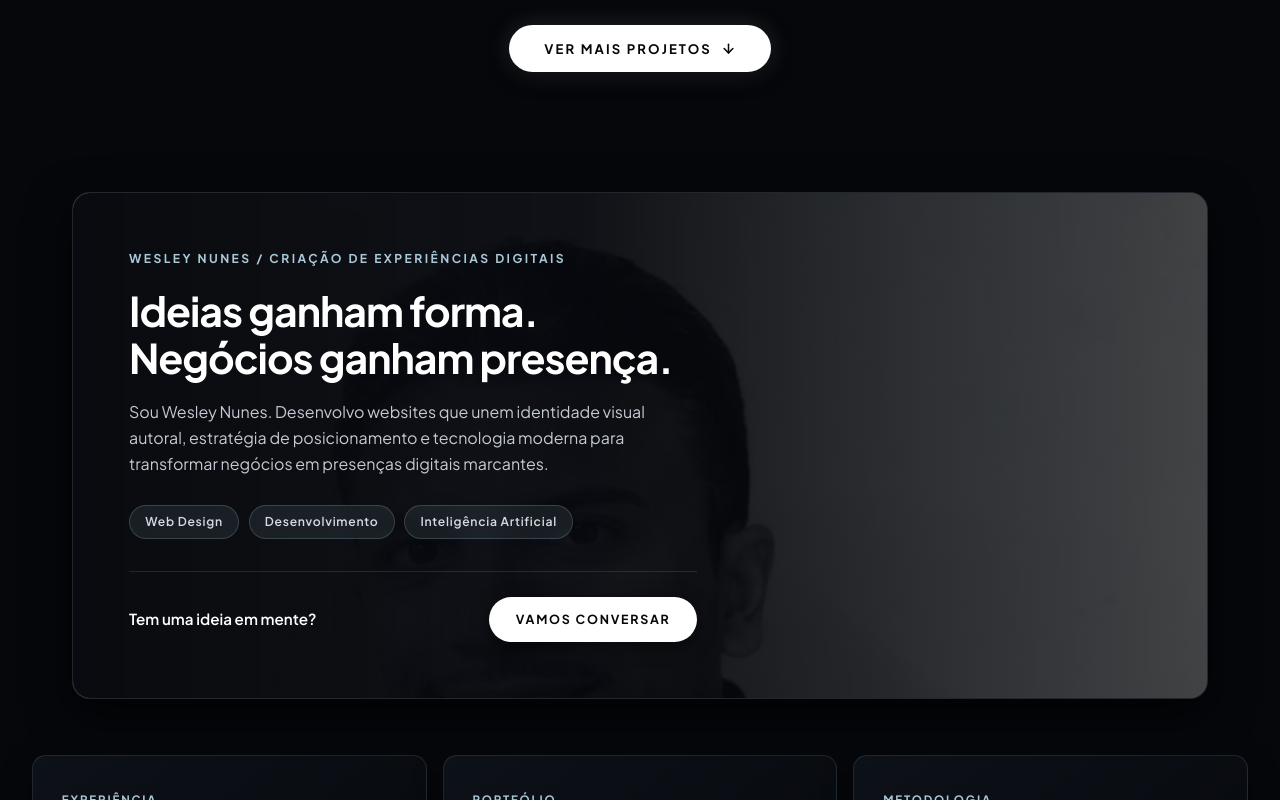
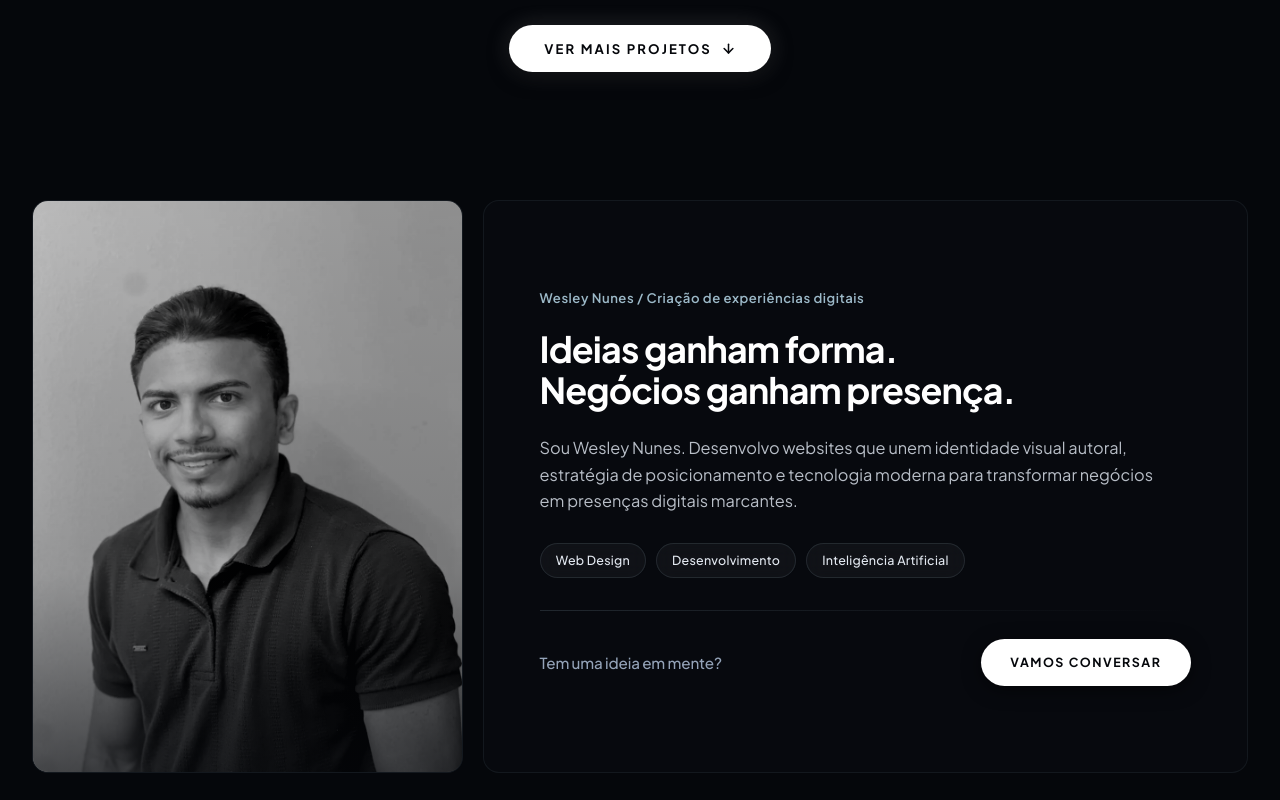
Before and after one commit to wesleynunesc1/wesleynunes, a React (Vite) app: page / in a window 1280 px wide. Shown: the part 2000-2800 px from the top of the page. Built offline with nearby package versions, Linux system fonts and the light colour scheme.

Commit message:
perf: fix cinematic scroll freezes and refine about layout

```diff
--- a/src/components/AboutProfileCard.css
+++ b/src/components/AboutProfileCard.css
@@ -1,122 +1,143 @@
 /* ==========================================================================
-   ABOUT PROFILE CARD — B&W BACKGROUND PHOTO, COMPACT MOBILE & PREMIUM DESKTOP
+   ABOUT / APRESENTAÇÃO PESSOAL - WESLEY NUNES
+   Desktop: Layout editorial premium com 2 cards lado a lado (~40% foto, ~60% texto)
+   Mobile: Card único vertical com retrato B&W no topo (enquadramento superior refinado)
    ========================================================================== */
 
 .about-profile-section {
   position: relative;
   width: 100%;
-  max-width: 1200px;
-  margin: 0 auto;
-  padding: 2.5rem 2rem 3.5rem;
+  padding: 3rem 2rem 5rem;
   z-index: 10;
+  background-color: #05070b;
 }
 
-.about-profile-card {
+.about-profile-container {
+  max-width: 1440px;
+  margin: 0 auto;
+}
+
+/* ==========================================================================
+   DESKTOP GRID (Dois Cards Independentes Lado a Lado)
+   ========================================================================== */
+.about-desktop-grid {
+  display: grid;
+  grid-template-columns: 0.72fr 1.28fr; /* Proporção ~36% / ~64% elegante */
+  gap: 20px;
+  align-items: stretch;
+}
+
+.about-mobile-card {
+  display: none;
+}
+
+/* 1. Card Esquerdo - Fotografia Editorial Pura */
+.about-photo-card {
+  position: relative;
+  background-color: #07090E;
+  border-radius: 16px;
+  overflow: hidden;
+  border: 1px solid rgba(169, 200, 216, 0.08);
+  min-height: 520px;
+  display: flex;
+}
+
+.about-photo-wrapper {
   position: relative;
   width: 100%;
-  background-color: #06080d;
-  border: 1px solid rgba(169, 200, 216, 0.16);
-  border-radius: 18px;
-  overflow: hidden;
-  box-shadow: 0 16px 45px rgba(0, 0, 0, 0.7), inset 0 1px 0 rgba(255, 255, 255, 0.05);
-  transition: border-color 0.3s ease, box-shadow 0.3s ease;
-  min-height: 480px;
-  display: flex;
-  align-items: center;
+  height: 100%;
 }
 
-.about-profile-card:hover {
-  border-color: rgba(169, 200, 216, 0.28);
-  box-shadow: 0 20px 55px rgba(0, 0, 0, 0.8), 0 0 25px rgba(169, 200, 216, 0.06);
-}
-
-/* 1. Imagem de Fundo B&W */
-.about-bg-photo {
-  position: absolute;
-  inset: 0;
-  width: 100%;
-  height: 100%;
-  overflow: hidden;
-  pointer-events: none;
-  z-index: 1;
-}
-
-.about-picture {
+.about-photo-wrapper picture {
   display: block;
   width: 100%;
   height: 100%;
 }
 
-.about-bg-img {
+.about-editorial-img {
   width: 100%;
   height: 100%;
   object-fit: cover;
-  object-position: 85% 18%; /* Foto posicionada estrategicamente à direita/centro no desktop */
+  object-position: center 15%; /* Foco editorial no olhar e rosto */
   display: block;
-  filter: grayscale(100%) contrast(1.15) brightness(0.65);
+  filter: grayscale(100%) contrast(1.12) brightness(0.9);
+  transition: transform 0.6s cubic-bezier(0.16, 1, 0.3, 1), filter 0.6s ease;
 }
 
-/* Overlay escurecido e gradientes de alto contraste para legibilidade absoluta */
-.about-bg-overlay {
+.about-photo-card:hover .about-editorial-img {
+  transform: scale(1.02);
+  filter: grayscale(100%) contrast(1.15) brightness(0.95);
+}
+
+.about-photo-vignette {
   position: absolute;
   inset: 0;
   background: linear-gradient(
-    90deg,
-    rgba(6, 8, 13, 0.98) 0%,
-    rgba(6, 8, 13, 0.92) 45%,
-    rgba(6, 8, 13, 0.65) 75%,
-    rgba(6, 8, 13, 0.45) 100%
-  ),
-  radial-gradient(
-    circle at 80% 25%,
-    rgba(169, 200, 216, 0.06) 0%,
-    transparent 60%
+    180deg,
+    rgba(5, 7, 11, 0.05) 0%,
+    rgba(5, 7, 11, 0.2) 65%,
+    rgba(5, 7, 11, 0.65) 100%
   );
+  pointer-events: none;
 }
 
-/* 2. Corpo do Conteúdo / Bloco Coeso */
+/* 2. Card Direito - Conteúdo Narrativo Completo */
+.about-content-card {
+  position: relative;
+  background-color: #07090E;
+  border-radius: 16px;
+  overflow: hidden;
+  border: 1px solid rgba(169, 200, 216, 0.08);
+  display: flex;
+  align-items: center;
+  padding: 3.5rem 3.5rem;
+}
+
 .about-card-body {
   position: relative;
   z-index: 2;
-  width: 100%;
-  max-width: 680px;
-  padding: 3.5rem 3.5rem;
   display: flex;
   flex-direction: column;
-  text-align: left;
+  width: 100%;
 }
 
+/* 1. Identificação Superior em Case Normal */
 .about-tagline {
   font-family: var(--font-sans);
-  font-size: 0.76rem;
-  font-weight: 700;
-  letter-spacing: 0.2em;
+  font-size: 0.82rem;
+  font-weight: 600;
+  letter-spacing: 0.04em;
   color: var(--color-ice);
-  text-transform: uppercase;
-  margin-bottom: 1.15rem;
+  text-transform: none; /* NÃO uppercase */
+  margin-bottom: 1.25rem;
   display: inline-block;
+  opacity: 0.92;
 }
 
+/* 2. Título Principal */
 .about-title {
   font-family: var(--font-sans);
-  font-size: clamp(1.85rem, 3.2vw, 2.6rem);
-  font-weight: 800;
+  font-size: clamp(1.85rem, 2.8vw, 2.65rem);
+  font-weight: 700;
+  line-height: 1.15;
   letter-spacing: -0.025em;
-  line-height: 1.15;
-  color: #ffffff;
-  margin: 0 0 1.15rem 0;
+  color: #FFFFFF;
+  margin: 0 0 1.5rem;
+  text-wrap: balance;
 }
 
+/* 3. Descrição */
 .about-description {
   font-family: var(--font-sans);
-  font-size: 1rem;
+  font-size: 1.02rem;
   font-weight: 400;
-  line-height: 1.6;
-  color: #c4cad4;
-  margin: 0 0 1.8rem 0;
+  line-height: 1.65;
+  color: #B8BEC7;
+  margin: 0 0 1.75rem;
+  max-width: 640px;
 }
 
-/* Tags Complementares */
+/* 4. Categorias / Tags */
 .about-pill-tags {
   display: flex;
   flex-wrap: wrap;
@@ -126,27 +147,31 @@
 
 .about-tag-pill {
   font-family: var(--font-sans);
-  font-size: 0.76rem;
-  font-weight: 600;
-  letter-spacing: 0.06em;
-  color: #d6dbe4;
-  background: rgba(169, 200, 216, 0.1);
-  border: 1px solid rgba(169, 200, 216, 0.22);
+  font-size: 0.78rem;
+  font-weight: 500;
+  letter-spacing: 0.02em;
+  color: #E2E8F0;
+  background: rgba(255, 255, 255, 0.04);
+  border: 1px solid rgba(169, 200, 216, 0.12);
+  padding: 0.4rem 0.95rem;
   border-radius: 9999px;
-  padding: 0.38rem 0.95rem;
   backdrop-filter: blur(8px);
-  -webkit-backdrop-filter: blur(8px);
 }
 
-/* Divisor Sutil */
+/* 5. Linha Divisória Integrada */
 .about-divider {
   width: 100%;
   height: 1px;
-  background-color: rgba(169, 200, 216, 0.14);
-  margin-bottom: 1.6rem;
+  background: linear-gradient(
+    90deg,
+    rgba(169, 200, 216, 0.16) 0%,
+    rgba(169, 200, 216, 0.04) 70%,
+    transparent 100%
+  );
+  margin-bottom: 1.75rem;
 }
 
-/* Rodapé Interno */
+/* 6. CTA Final Elegante */
 .about-footer-row {
   display: flex;
   align-items: center;
@@ -158,23 +183,24 @@
 .about-cta-prompt {
   font-family: var(--font-sans);
   font-size: 0.95rem;
-  font-weight: 600;
-  color: #ffffff;
+  font-weight: 500;
+  color: #94A3B8;
+  letter-spacing: -0.01em;
 }
 
 .about-btn-talk {
   display: inline-flex;
   align-items: center;
   justify-content: center;
-  padding: 0.78rem 1.65rem;
-  background-color: #ffffff;
-  color: #05070b;
+  padding: 0.85rem 1.85rem;
+  background-color: #FFFFFF;
+  color: #05070B;
   text-decoration: none;
   border-radius: 9999px;
   font-family: var(--font-sans);
   font-size: 0.78rem;
-  font-weight: 800;
-  letter-spacing: 0.14em;
+  font-weight: 700;
+  letter-spacing: 0.12em;
   text-transform: uppercase;
   transition: transform 0.25s cubic-bezier(0.16, 1, 0.3, 1),
               background-color 0.25s ease,
@@ -184,9 +210,9 @@
 }
 
 .about-btn-talk:hover {
-  transform: translateY(-2px);
-  background-color: #f0f4f8;
-  box-shadow: 0 6px 24px rgba(0, 0, 0, 0.7), 0 0 20px rgba(255, 255, 255, 0.25);
+  transform: translateY(-2px) scale(1.02);
+  background-color: #F1F5F9;
+  box-shadow: 0 8px 24px rgba(0, 0, 0, 0.65), 0 0 20px rgba(255, 255, 255, 0.2);
 }
 
 .about-btn-talk:active {
@@ -194,82 +220,115 @@
 }
 
 /* ==========================================================================
-   MOBILE RESPONSIVE — COMPACT, SINGLE-SCREEN FITTING, PRECISE FRAMING
+   MOBILE RESPONSIVE (<= 768px)
    ========================================================================== */
 @media (max-width: 768px) {
   .about-profile-section {
-    padding: 1.25rem 1rem 2rem;
+    padding: 2rem 1rem 4rem;
   }
 
-  .about-profile-card {
-    min-height: auto;
-    border-radius: 14px;
-    align-items: flex-end; /* Conteúdo fica ancorado embaixo da foto de fundo */
+  .about-desktop-grid {
+    display: none;
   }
 
-  .about-bg-img {
-    /* Enquadramento milimétrico: queixo/rosto visível no topo */
-    object-position: center 12%;
-    filter: grayscale(100%) contrast(1.2) brightness(0.5);
+  /* Single unified vertical card on mobile */
+  .about-mobile-card {
+    display: flex;
+    position: relative;
+    width: 100%;
+    background-color: #06080D;
+    border-radius: 14px;
+    overflow: hidden;
+    border: 1px solid rgba(169, 200, 216, 0.08);
+    align-items: flex-end; /* Conteúdo ancorado abaixo do retrato */
   }
 
-  /* Overlay vertical no mobile: topo revela o rosto/queixo, base escura garante contraste total */
-  .about-bg-overlay {
+  .about-mobile-bg-photo {
+    position: absolute;
+    inset: 0;
+    width: 100%;
+    height: 100%;
+    pointer-events: none;
+  }
+
+  .about-mobile-picture {
+    display: block;
+    width: 100%;
+    height: 100%;
+  }
+
+  /* Foto posicionada no topo: rosto mais alto e ligeiramente à direita */
+  .about-mobile-img {
+    width: 100%;
+    height: 100%;
+    object-fit: cover;
+    object-position: 70% 6%; /* Enquadramento perfeito: testa, olhos e queixo no topo */
+    display: block;
+    filter: grayscale(100%) contrast(1.15) brightness(0.65);
+  }
+
+  /* Gradiente que deixa o topo nítido e escurece suavemente para o texto */
+  .about-mobile-overlay {
+    position: absolute;
+    inset: 0;
     background: linear-gradient(
       180deg,
-      rgba(6, 8, 13, 0.25) 0%,
-      rgba(6, 8, 13, 0.65) 28%,
-      rgba(6, 8, 13, 0.94) 52%,
-      #06080d 80%
+      rgba(6, 8, 13, 0.15) 0%,
+      rgba(6, 8, 13, 0.45) 24%,
+      rgba(6, 8, 13, 0.92) 48%,
+      #06080d 72%
     );
   }
 
-  .about-card-body {
-    padding: 9.5rem 1.25rem 1.6rem; /* 9.5rem no topo permite ver o rosto/queixo perfeitamente */
-    max-width: 100%;
+  .about-mobile-body {
+    position: relative;
+    z-index: 2;
+    padding: 10.5rem 1.25rem 1.6rem; /* Dá espaço generoso no topo para o rosto */
+    width: 100%;
+    display: flex;
+    flex-direction: column;
   }
 
   .about-tagline {
-    font-size: 0.68rem;
-    letter-spacing: 0.16em;
-    margin-bottom: 0.65rem;
+    font-size: 0.76rem;
+    margin-bottom: 0.85rem;
+    line-height: 1.4;
   }
 
   .about-title {
     font-size: 1.45rem;
-    line-height: 1.2;
-    margin-bottom: 0.75rem;
+    line-height: 1.18;
+    margin-bottom: 1rem;
   }
 
   .about-description {
-    font-size: 0.88rem;
-    line-height: 1.48;
+    font-size: 0.86rem;
+    line-height: 1.55;
     margin-bottom: 1.25rem;
-    color: #b8bec7;
   }
 
   .about-pill-tags {
-    gap: 0.4rem;
-    margin-bottom: 1.35rem;
+    gap: 0.45rem;
+    margin-bottom: 1.25rem;
   }
 
   .about-tag-pill {
     font-size: 0.72rem;
-    padding: 0.3rem 0.75rem;
+    padding: 0.32rem 0.75rem;
   }
 
   .about-divider {
-    margin-bottom: 1.2rem;
+    margin-bottom: 1.25rem;
   }
 
   .about-footer-row {
     flex-direction: column;
     align-items: stretch;
-    gap: 0.75rem;
+    gap: 0.85rem;
   }
 
   .about-cta-prompt {
-    font-size: 0.86rem;
+    font-size: 0.85rem;
     text-align: center;
   }
 
--- a/src/components/AboutProfileCard.tsx
+++ b/src/components/AboutProfileCard.tsx
@@ -10,29 +10,32 @@ export const AboutProfileCard: React.FC = () => {
 
   return (
     <section id="sobre-mim" className="about-profile-section" aria-label="Sobre Wesley Nunes">
-      <div className="about-profile-card">
-        {/* Fundo Fotográfico Preto e Branco em Destaque com Overlay Escurecido e Fade */}
-        <div className="about-bg-photo" aria-hidden="true">
-          <picture className="about-picture">
-            <source media="(max-width: 768px)" srcSet="/wesley-nunes-bw-mobile.webp" type="image/webp" />
+      <div className="about-profile-container">
+        {/* DESKTOP LAYOUT (>= 769px): Two distinct editorial cards side-by-side */}
+        <div className="about-desktop-grid">
+          {/* Left Card: Editorial B&W Photograph Only */}
+          <div className="about-photo-card" aria-hidden="true">
+            <div className="about-photo-wrapper">
+              <picture>
                 <source srcSet="/wesley-nunes-bw.webp" type="image/webp" />
                 <img
                   src="/wesley-nunes-bw.webp"
-              alt=""
-              className="about-bg-img"
+                  alt="Wesley Nunes"
+                  className="about-editorial-img"
                   loading="lazy"
                   decoding="async"
                 />
               </picture>
-          {/* Overlay cinematográfico escurecido com fade suave e alto contraste */}
-          <div className="about-bg-overlay" />
+              <div className="about-photo-vignette" />
+            </div>
           </div>
 
-        {/* Bloco Coeso de Conteúdo com Ritmo e Hierarquia Perfeita */}
+          {/* Right Card: Full Narrative & Presentation Content */}
+          <div className="about-content-card">
             <div className="about-card-body">
-          {/* 1. Identificação Superior Mais Forte & Autoral */}
+              {/* 1. Identificação Superior (Normal case / no uppercase) */}
               <span className="about-tagline">
-            WESLEY NUNES / CRIAÇÃO DE EXPERIÊNCIAS DIGITAIS
+                Wesley Nunes / Criação de experiências digitais
               </span>
 
               {/* 2. Título Principal */}
@@ -74,6 +77,70 @@ export const AboutProfileCard: React.FC = () => {
               </div>
             </div>
           </div>
+        </div>
+
+        {/* MOBILE LAYOUT (<= 768px): Single unified vertical card with portrait framed at top */}
+        <div className="about-mobile-card">
+          <div className="about-mobile-bg-photo" aria-hidden="true">
+            <picture className="about-mobile-picture">
+              <source media="(max-width: 768px)" srcSet="/wesley-nunes-bw-mobile.webp" type="image/webp" />
+              <img
+                src="/wesley-nunes-bw-mobile.webp"
+                alt=""
+                className="about-mobile-img"
+                loading="lazy"
+                decoding="async"
+              />
+            </picture>
+            <div className="about-mobile-overlay" />
+          </div>
+
+          <div className="about-mobile-body">
+            {/* 1. Identificação Superior (Normal case) */}
+            <span className="about-tagline">
+              Wesley Nunes / Criação de experiências digitais
+            </span>
+
+            {/* 2. Título Principal */}
+            <h2 className="about-title">
+              Ideias ganham forma.
+              <br />
+              Negócios ganham presença.
+            </h2>
+
+            {/* 3. Subtexto */}
+            <p className="about-description">
+              Sou Wesley Nunes. Desenvolvo websites que unem identidade visual autoral, estratégia de posicionamento e tecnologia moderna para transformar negócios em presenças digitais marcantes.
+            </p>
+
+            {/* 4. Categorias / Tags Complementares */}
+            <div className="about-pill-tags" aria-label="Especialidades">
+              {tags.map((tag) => (
+                <span key={tag} className="about-tag-pill">
+                  {tag}
+                </span>
+              ))}
+            </div>
+
+            {/* 5. Linha Divisória Integrada */}
+            <div className="about-divider" />
+
+            {/* 6. CTA Final Elegante */}
+            <div className="about-footer-row">
+              <span className="about-cta-prompt">Tem uma ideia em mente?</span>
+              <a
+                href={whatsappUrl}
+                target="_blank"
+                rel="noopener noreferrer"
+                className="about-btn-talk"
+                aria-label="VAMOS CONVERSAR no WhatsApp"
+              >
+                VAMOS CONVERSAR
+              </a>
+            </div>
+          </div>
+        </div>
+      </div>
     </section>
   );
 };
```
Also changed, not shown: src/components/AmbientBackground.css (+0 -27 lines), src/components/AmbientBackground.tsx (+0 -9 lines), src/components/CinematicHeroWall.css (+3 -4 lines), src/components/CinematicHeroWall.tsx (+12 -20 lines). Lines whose indentation alone changed are shown as unchanged.
